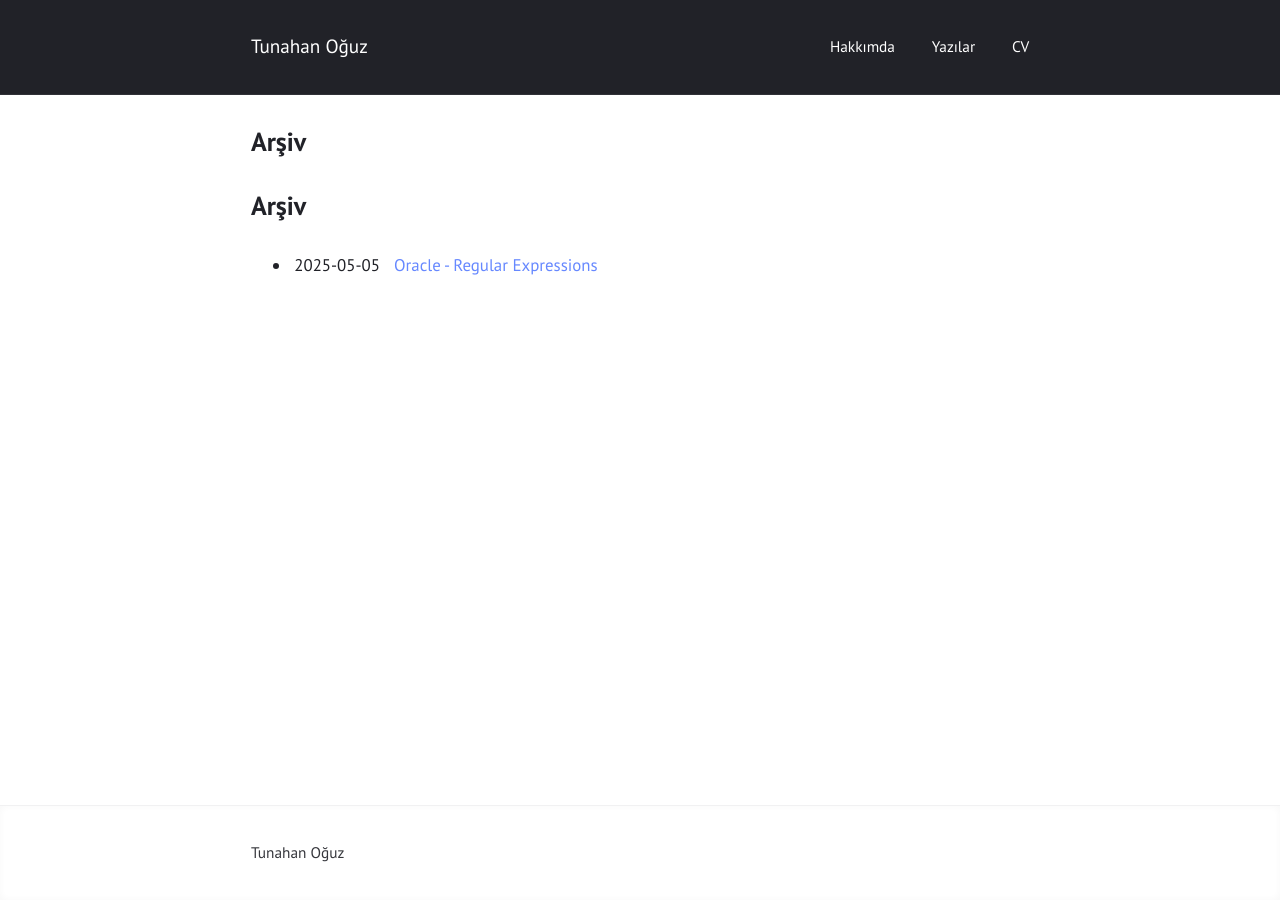
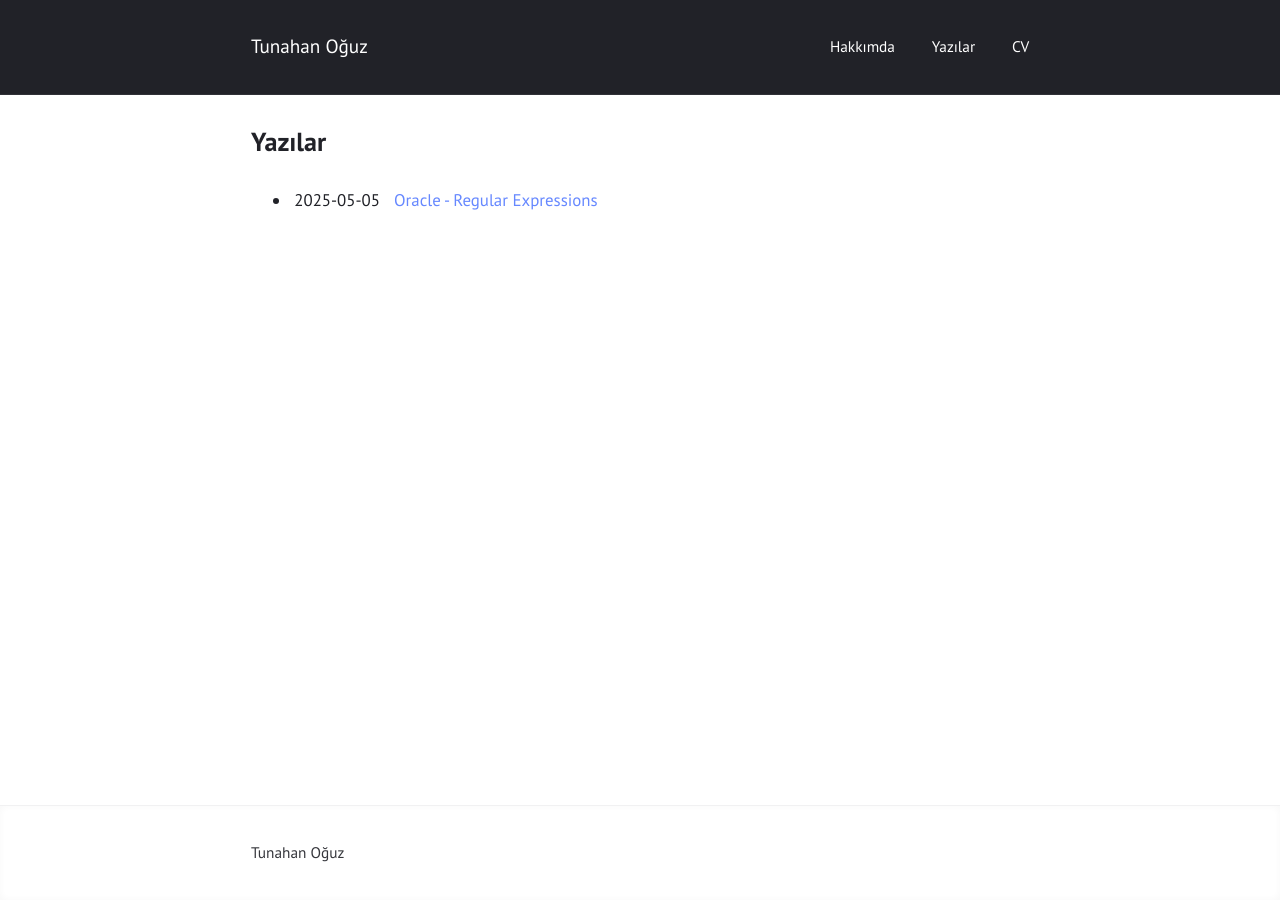
Before and after one commit to tunahanoguz/tunahanoguz.github.io, a Jekyll site: the page built from posts.html, in a window 1280 px wide. Built offline with Jekyll 4.4.1, drawn with Linux system fonts in a browser that asks for light colours.

Commit message:
Change title and content of posts page

```diff
--- a/posts.html
+++ b/posts.html
@@ -1,7 +1,10 @@
 ---
-title: "Arşiv"
-layout: page
-sitemap: false
+layout: default
+title: "Yazılar"
 ---
 
-{% include archive.html %}
+{% if site.show_excerpts %}
+  {% include home.html %}
+{% else %}
+  {% include archive.html title="Yazılar"%}
+{% endif %}
```
